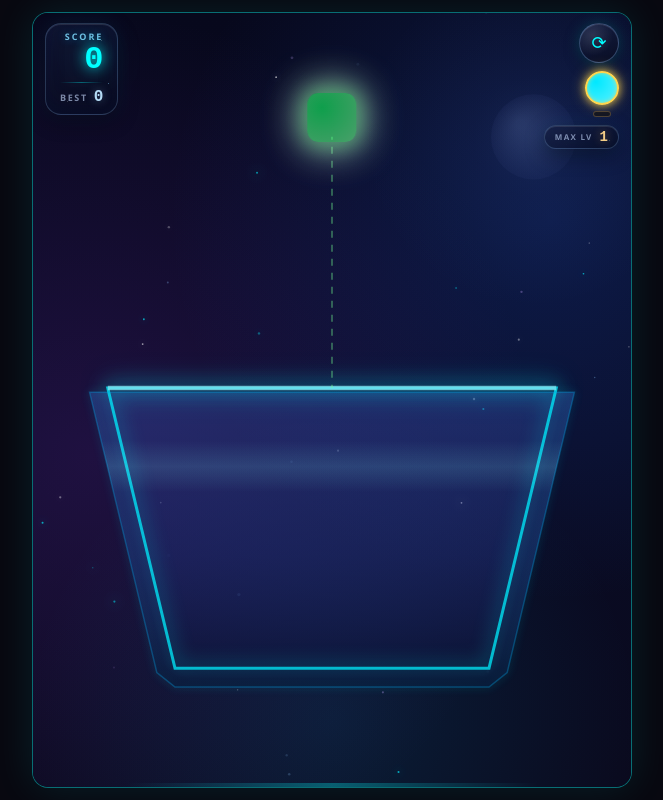
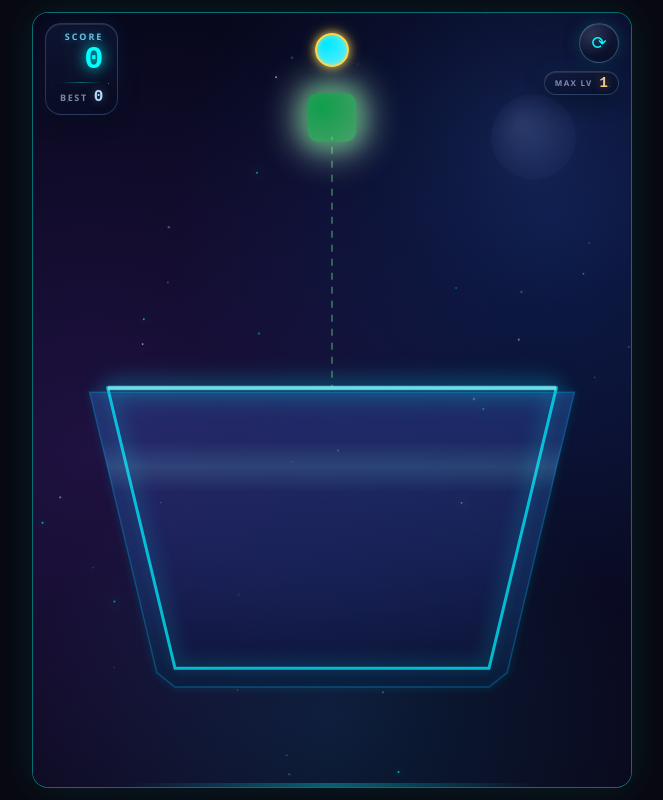
Before and after one commit to Yurashk/slime-cosmo, a website built with Vite: page index.html in a window 1280 px wide. Shown: the whole page, without its empty margins (308-971 px from the left). Built offline with nearby package versions, Linux system fonts and the light colour scheme.

Commit message:
Move next-slime preview to top center (20px), hide empty collection label

```diff
--- a/index.html
+++ b/index.html
@@ -29,15 +29,16 @@
           </div>
           <div class="hud-right">
             <button id="restart-btn" class="restart-btn">⟳</button>
-            <div id="next-slime-hud" class="next-slime-hud">
-              <div id="next-slime-display" class="next-slime-display"></div>
-              <div id="collection-label" class="collection-label"></div>
-            </div>
             <div class="glass-panel max-panel">
               <span class="max-label">MAX LV</span>
               <span id="max-level" class="max-value">1</span>
             </div>
           </div>
+        </div>
+
+        <div id="next-slime-hud" class="next-slime-hud">
+          <div id="next-slime-display" class="next-slime-display"></div>
+          <div id="collection-label" class="collection-label"></div>
         </div>
 
         <div id="unlock-popup" class="unlock-popup hidden">
--- a/style.css
+++ b/style.css
@@ -293,12 +293,15 @@ body::before {
 }
 
 .next-slime-hud {
-  position: static;
+  position: absolute;
+  top: calc(20px + env(safe-area-inset-top));
+  left: 50%;
+  transform: translateX(-50%);
   display: flex;
   flex-direction: column;
   align-items: center;
   gap: 6px;
-  z-index: 5;
+  z-index: 6;
   pointer-events: none;
 }
 .next-slime-hud.hidden { display: none !important; }
@@ -320,6 +323,7 @@ body::before {
   overflow: hidden;
   text-overflow: ellipsis;
 }
+.collection-label:empty { display: none; }
 
 .next-slime-display {
   width: 34px;
```
